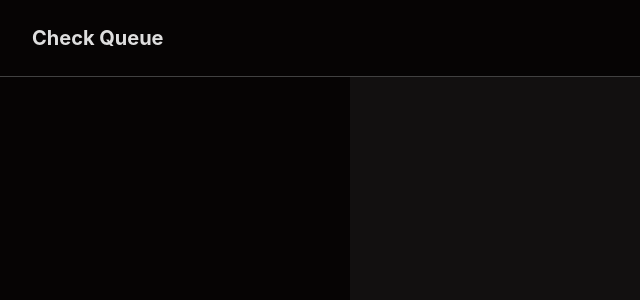
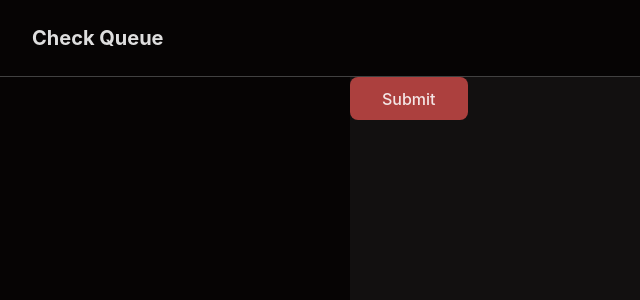
Before and after one commit to ohiienko-r/check-queue, a React (Vite) app: page / in a window 1280 px wide. Shown: the top 300 px of the page, without its empty margins (0-640 px from the left). Built offline with nearby package versions, Linux system fonts and the light colour scheme.

Commit message:
feat: complete universal button component

```diff
--- a/src/Root/MainSection/MainSection.tsx
+++ b/src/Root/MainSection/MainSection.tsx
@@ -2,12 +2,14 @@ import { FC, PropsWithChildren } from "react";
 import { Outlet } from "react-router-dom";
 import Sidebar from "../Sidebar/Sidebar";
 import classes from "./MainSection.module.scss";
+import { Button } from "@/components";
 
 const MainSection: FC<PropsWithChildren> = () => {
   return (
     <section className={classes.mainSection}>
       <Sidebar />
       <main>
+        <Button innerText="Submit" onPress={() => console.log("Oh Yeah")} />
         <Outlet />
       </main>
     </section>
--- /dev/null
+++ b/src/components/Button/Button.module.scss
@@ -0,0 +1,21 @@
+.button {
+  @apply py-[0.6em] px-[2em] border-solid rounded-lg
+    font-medium  transition-all;
+  &:hover {
+    @apply -translate-y-0.5 shadow-custom;
+  }
+  &:disabled {
+    @apply translate-y-0 bg-[#808080] shadow-none;
+  }
+}
+
+.submit {
+  @apply bg-[rgb(172,64,62)];
+}
+
+.dismiss {
+  @apply bg-[#280909];
+  &:hover {
+    @apply shadow-none;
+  }
+}
--- /dev/null
+++ b/src/components/Button/Button.tsx
@@ -0,0 +1,23 @@
+import { FC } from "react";
+import { ButtonProps } from "./types";
+import { getStyles } from "./helpers";
+import classes from "./Button.module.scss";
+
+const Button: FC<ButtonProps> = ({
+  style = "submit",
+  innerText,
+  onPress,
+  disabled = false,
+}) => {
+  return (
+    <button
+      onClick={onPress}
+      disabled={disabled}
+      className={[classes.button, getStyles(style)].join(" ")}
+    >
+      {innerText}
+    </button>
+  );
+};
+
+export default Button;
--- /dev/null
+++ b/src/components/Button/button.dto.ts
@@ -0,0 +1,4 @@
+export const BUTTON_STYLE = {
+  SUBMIT: "submit",
+  DISMISS: "dismiss",
+} as const;
--- /dev/null
+++ b/src/components/Button/helpers.ts
@@ -0,0 +1,15 @@
+import { BUTTON_STYLE } from "./button.dto";
+import classes from "./Button.module.scss";
+
+export const getStyles = (
+  style: (typeof BUTTON_STYLE)[keyof typeof BUTTON_STYLE]
+) => {
+  switch (style) {
+    case BUTTON_STYLE.SUBMIT:
+      return classes.submit;
+    case BUTTON_STYLE.DISMISS:
+      return classes.dismiss;
+    default:
+      return classes.submit;
+  }
+};
--- /dev/null
+++ b/src/components/Button/types.ts
@@ -0,0 +1,8 @@
+import { BUTTON_STYLE } from "./button.dto";
+
+export type ButtonProps = {
+  style?: (typeof BUTTON_STYLE)[keyof typeof BUTTON_STYLE];
+  innerText: string;
+  onPress: () => void;
+  disabled?: boolean;
+};
--- /dev/null
+++ b/src/components/index.ts
@@ -0,0 +1 @@
+export { default as Button } from "./Button/Button";
--- a/tailwind.config.js
+++ b/tailwind.config.js
@@ -4,7 +4,11 @@ import TypographyPlugin from "@tailwindcss/typography";
 export default {
   content: ["./index.ts.html", "./src/**/*.{html,js}"],
   theme: {
-    extend: {},
+    extend: {
+      boxShadow: {
+        custom: "0px 0px 40px 10px rgba(172, 64, 62, 0.25)",
+      },
+    },
   },
   plugins: [TypographyPlugin],
 };
```
